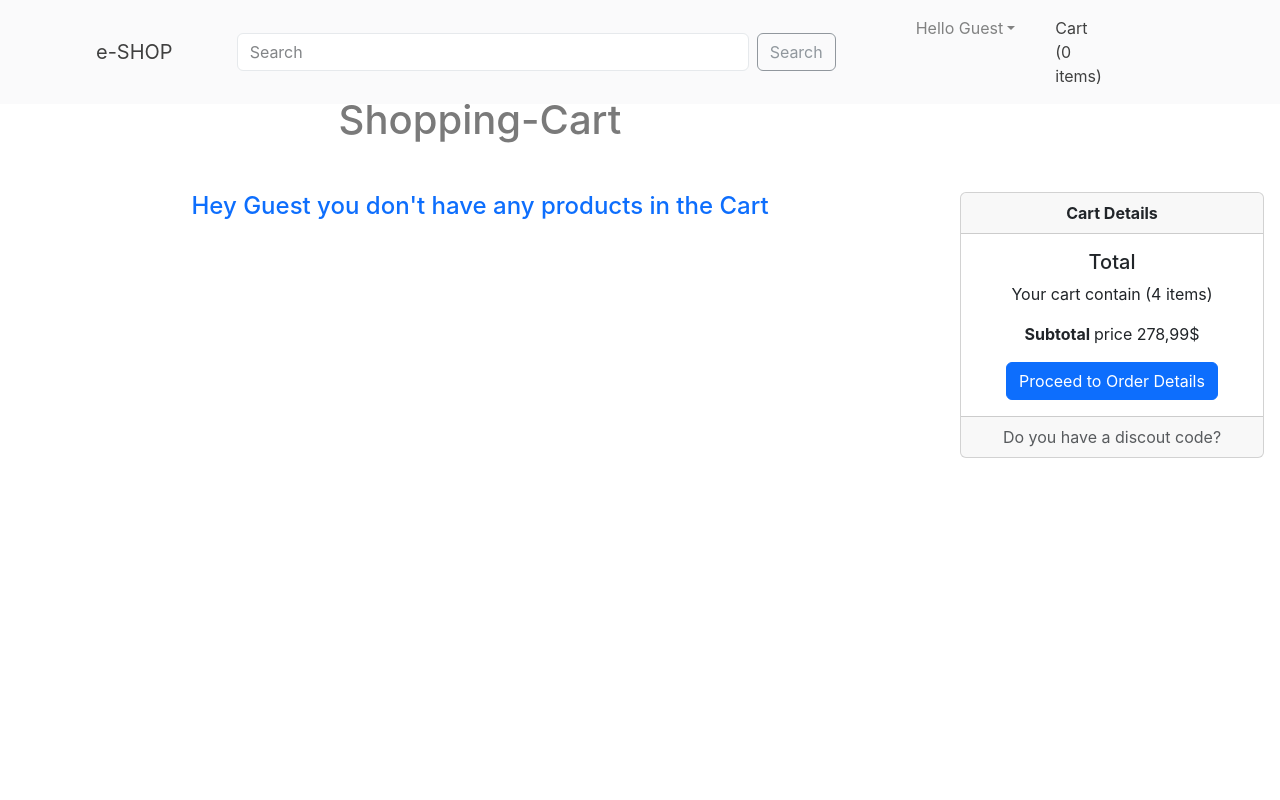
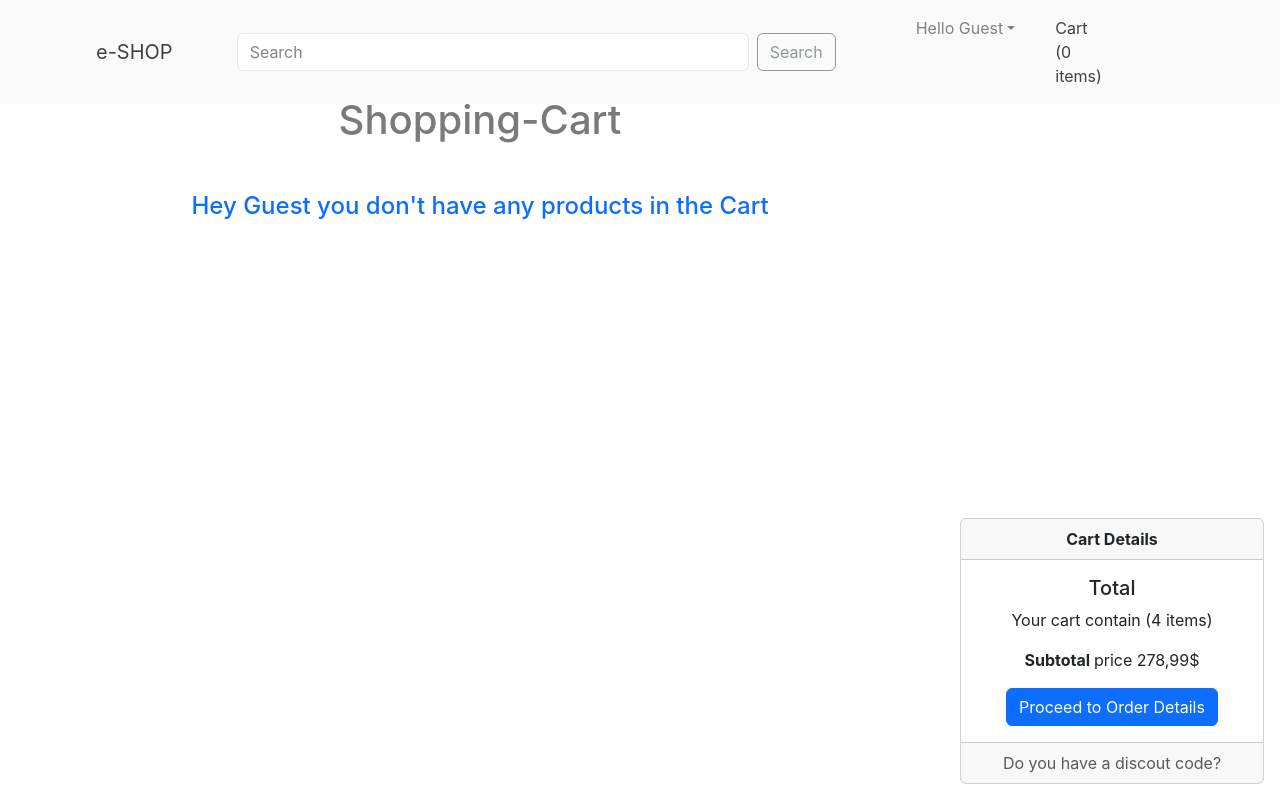
Before and after one commit to BrianLupu93/online-shop, a React (Create React App) app in the folder Frontend/: page /cart in a window 1280 px wide. Built offline with nearby package versions, Linux system fonts and the light colour scheme.

Commit message:
Product passed views

```diff
--- a/Frontend/src/App.css
+++ b/Frontend/src/App.css
@@ -53,13 +53,27 @@ h1 {
   padding-right: 2%;
   padding-top: 2%;
   margin-bottom: 4rem;
-  height: 15rem !important;
+  height: auto !important;
 }
 
 .cart-img {
   margin-right: auto;
   margin-left: auto;
-  height: 70%;
+}
+.image-container {
+  width: 25%;
+  padding: 1rem;
+  display: flex;
+  justify-content: center;
+  align-items: center;
+}
+
+.cart-body {
+  padding: 2rem;
+  display: flex;
+  flex-direction: column;
+  align-items: center;
+  width: 70%;
 }
 
 .cart-container {
@@ -67,10 +81,12 @@ h1 {
 }
 
 .cart-order-total {
-  margin-top: 15%;
-  margin-left: auto;
-  margin-right: auto;
+  position: fixed;
+  right: 0;
+  bottom: 0;
+
   padding-right: 1rem;
+  padding-bottom: 1rem;
 }
 
 .order-details-container {
```
